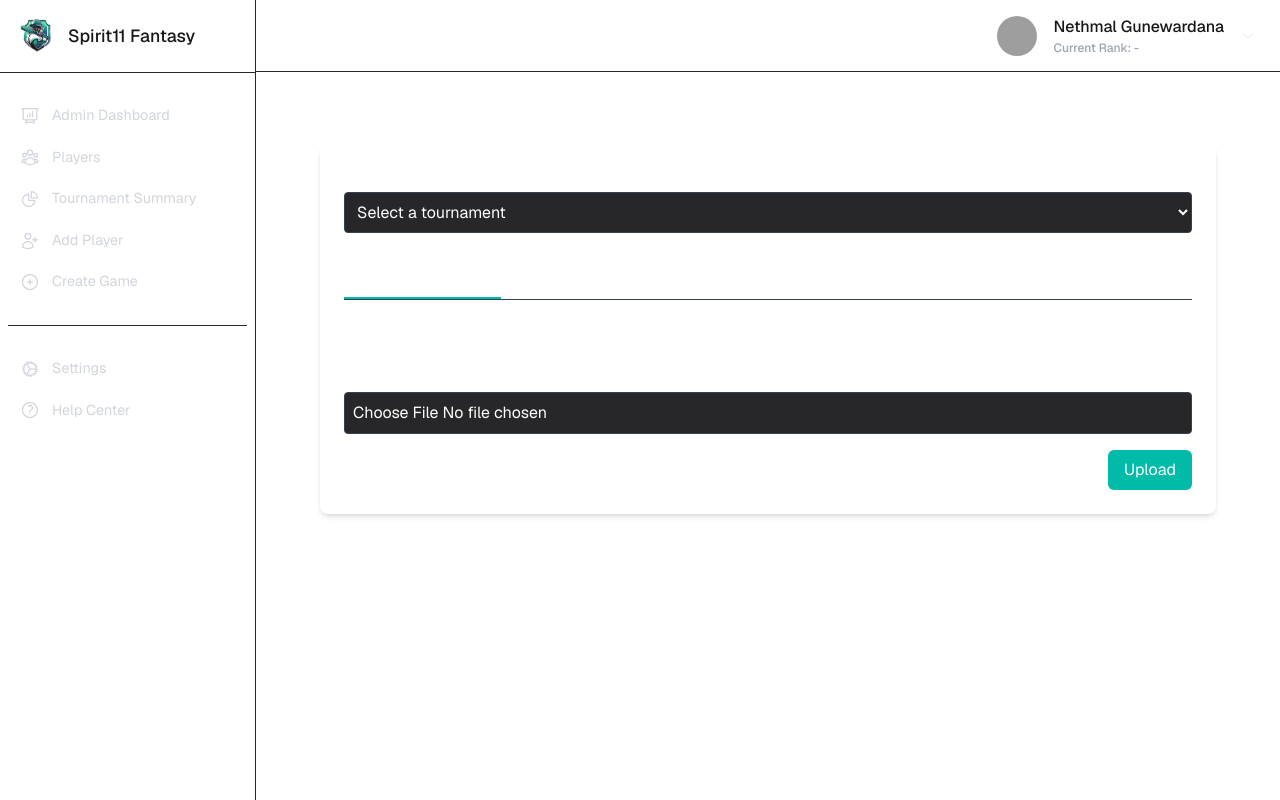
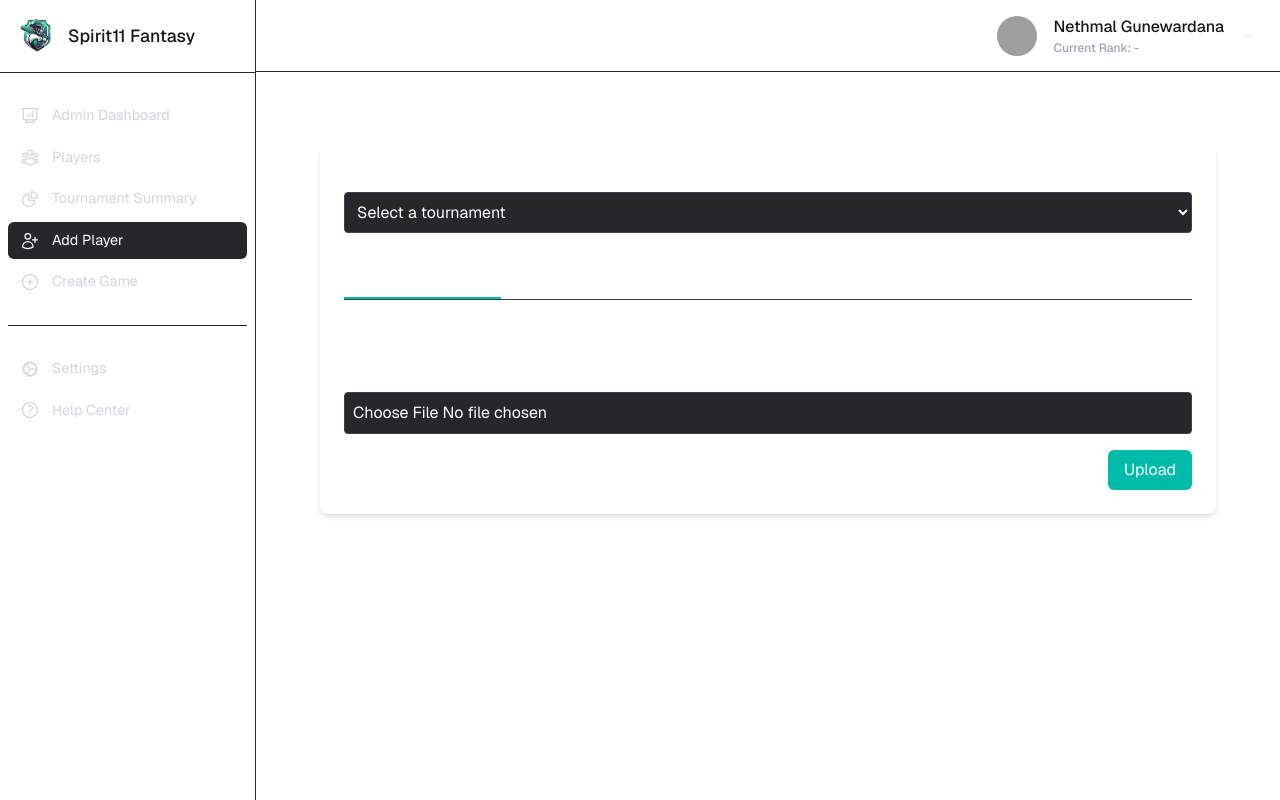
Before and after one commit to nethmalgunawardhana/SpiritX_DevTrix_02_Frontend, a Next.js app: page /add-player in a window 1280 px wide. Built offline with nearby package versions, Linux system fonts and the light colour scheme; grey boxes are pictures that could not be loaded.

Commit message:
update: minor change

```diff
--- a/src/app/components/Sidebar.tsx
+++ b/src/app/components/Sidebar.tsx
@@ -67,7 +67,7 @@ export default function Sidebar() {
               <MenuItem label="Admin Dashboard" isActive={currentPath === '/admin-dashboard'} icon={<PresentationChartBarIcon className='h-5 w-5' />} url='/admin-dashboard'/>
               <MenuItem icon={<UserGroupIcon className="h-5 w-5" />} label="Players" isActive={currentPath === '/players'} url='/players'/>
               <MenuItem icon={<ChartPieIcon className="h-5 w-5" />} label="Tournament Summary" isActive={currentPath === '/tournament-summary'} url='/tournament-summary'/>
-              <MenuItem icon={<UserPlusIcon className="h-5 w-5" />} label="Add Player" isActive={currentPath === 'add-player'} url='/add-player'/>
+              <MenuItem icon={<UserPlusIcon className="h-5 w-5" />} label="Add Player" isActive={currentPath === '/add-player'} url='/add-player'/>
               <MenuItem icon={<PlusCircleIcon className="h-5 w-5" />} label="Create Game" isActive={currentPath === '/create-game'} url='/create-game'/>
             </>
           ) : (
```
